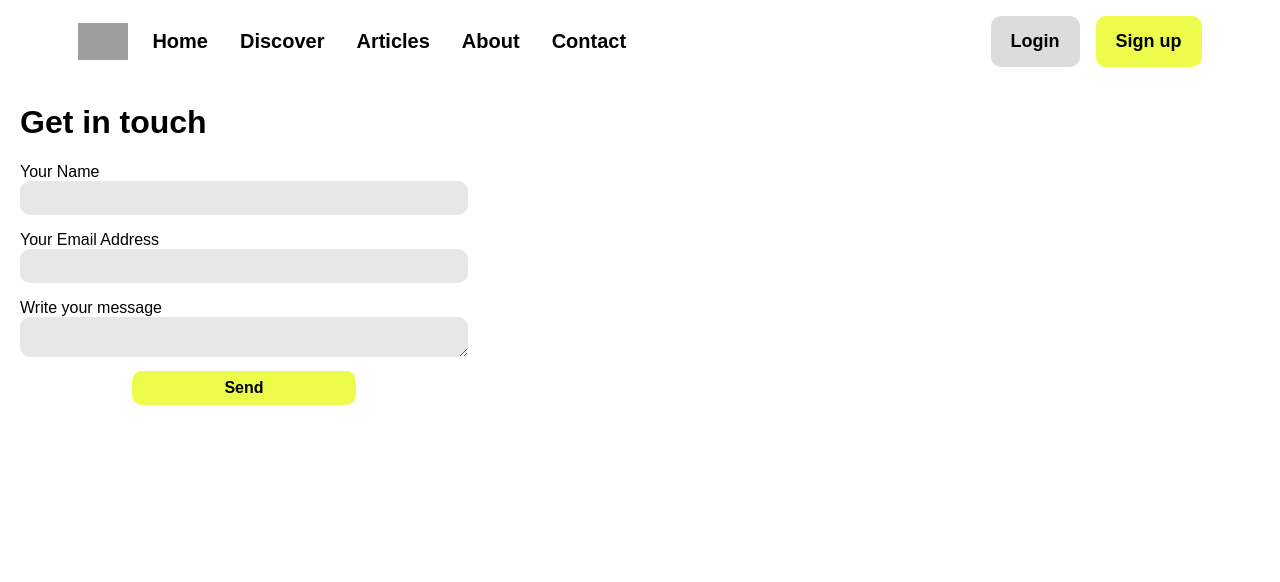
After one commit to DominikSubocz/Mindful, a PHP site: page /Mindful/contact.php in a window 1280 px wide. The commit adds this page. Shown: the top 582 px of the page. Run offline with PHP 8.4, Linux system fonts and the light colour scheme; grey boxes are pictures that could not be loaded.

Commit message:
Contact Page
Started developing & styling the contact page.

```diff
--- /dev/null
+++ b/contact.php
@@ -0,0 +1,66 @@
+<?php
+
+require("classes/components.php");
+
+Components::pageHeader("Contact Us", ["style"], ["mobile-nav"]);
+
+$output = "";
+
+
+?>
+
+<div class="contact-form-container">
+    <h1>Get in touch</h1>
+
+    <form
+        method="POST"
+        action="<?php echo $_SERVER["PHP_SELF"];?>"
+        class="form">
+
+        <label>Your Name</label>
+        <input
+            type="text"
+            name="name"
+            value="<?php
+
+            if($output && isset($_POST["loginSubmit"]) && isset($_POST["name"])){
+                echo Utils::escape($_POST["name"]);
+            }
+
+            ?>"
+        >
+
+        <label>Your Email Address</label>
+        <input
+            type="text"
+            name="email"
+            value="<?php
+
+            if($output && isset($_POST["loginSubmit"]) && isset($_POST["email"])){
+                echo Utils::escape($_POST["email"]);
+            }
+
+            ?>"
+        >
+
+
+
+
+        <label>Write your message</label>
+        <textarea name="message">
+            <?php
+            if ($output && isset($_POST["submit"]) && isset($_POST["message"])) {
+                echo Utils::escape($_POST["message"]);
+            }
+            ?>
+        </textarea>
+
+        <input class="button contact-submit-button" type="submit" name="contactSubmit" value="Send">
+
+        <?php if ($output && isset($_POST["loginSubmit"])) { echo $output; } ?>
+    </form>
+</div>
+
+<div class="contact-map-container">
+    <iframe width="425" height="350" src="https://www.openstreetmap.org/export/embed.html?bbox=-2.993334531784058%2C56.49000188262805%2C-2.9796874523162846%2C56.49539753638916&amp;layer=mapnik" style="border: 1px solid black"></iframe><br/><small><a href="https://www.openstreetmap.org/#map=17/56.49270/-2.98651">View Larger Map</a></small>
+</div>
--- a/css/style.css
+++ b/css/style.css
@@ -27,10 +27,19 @@ body, button, input, textarea, select {
   text-decoration: none;
 }
 
-input{
+input, textarea{
   border: none;
   background-color: #E7E7E7ff;
   border-radius: 10px;
+}
+
+textarea{
+  max-width: 100%;
+  min-width: 100%;
+}
+
+iframe{
+  width: 100%;
 }
 
 
@@ -814,8 +850,19 @@ input:not(input.button) {
     width: 150px;
   }
 
-  .authentication-container{
-    width: 75vw;
-    margin: 0 auto;
+  .authentication-container, .contact-form-container, .contact-map-container{
+    width: 35vw;
+    margin-left:20px;
+  }
+
+  .contact-submit-button{
+    margin-top:10px;
+  }
+
+  .contact-map-container{
+    margin-top:180px;
+    margin-left: auto;
+    margin-right: auto;
+    width: 96vw;
   }
 }
```
Also changed, not shown: other parts of css/style.css (+33 -6 lines).
